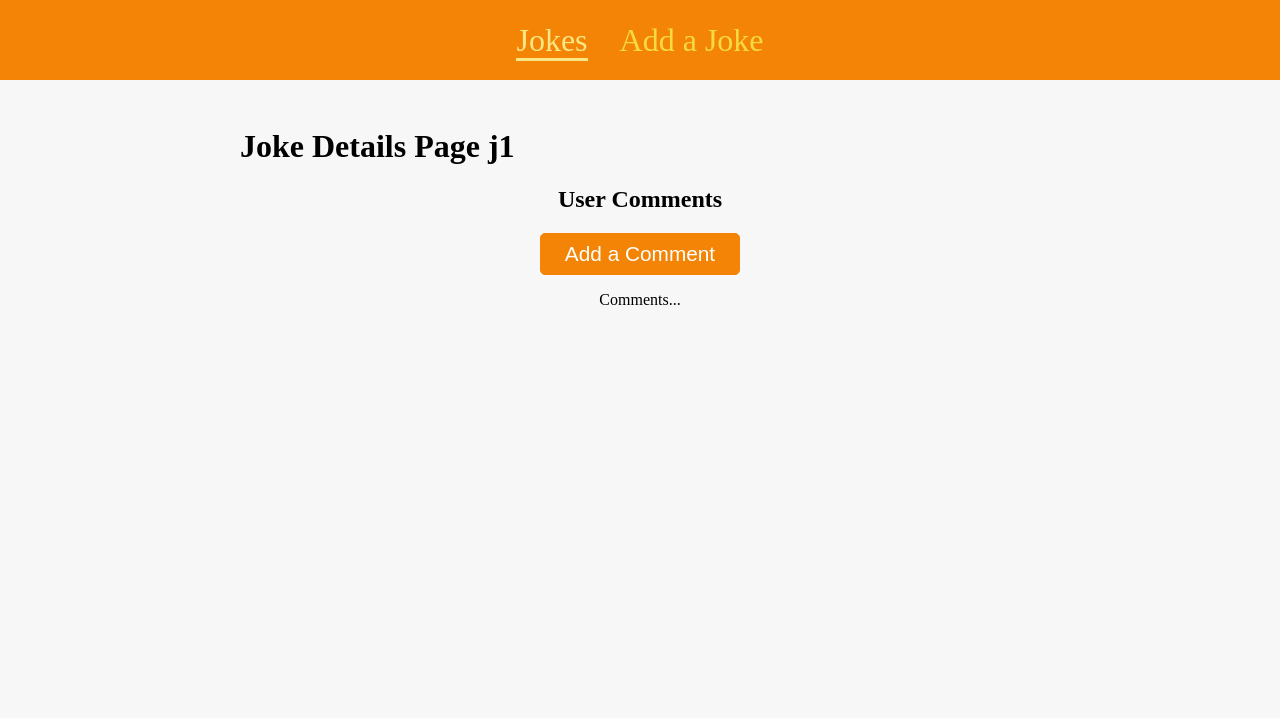
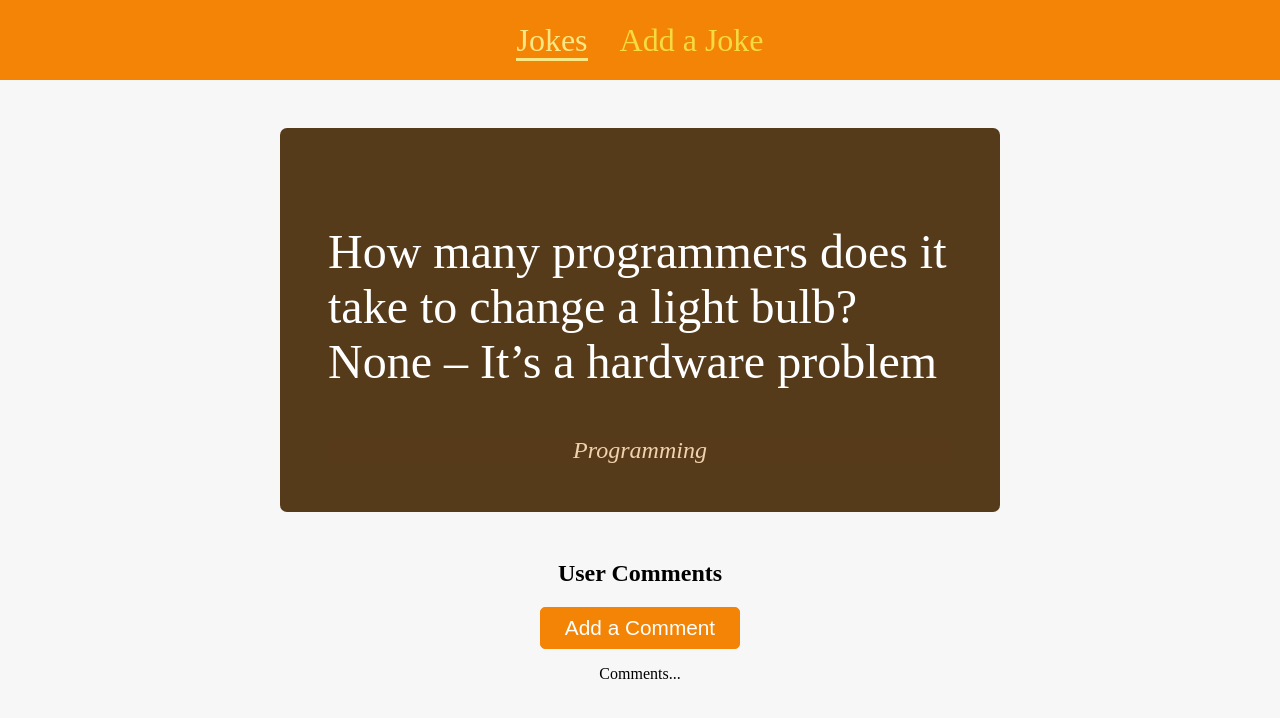
Before and after one commit to U-Ra-All/react-course-react-router-jokes, a React (Create React App) app: page /jokes/j1/comments in a window 1280 px wide. Shown: the top 718 px of the page. Built offline with nearby package versions, Linux system fonts and the light colour scheme; a web font is replaced by a local one.

Commit message:
16-Отображение Данных в JokeDetails

```diff
--- a/src/components/jokes/JokeItem.js
+++ b/src/components/jokes/JokeItem.js
@@ -1,3 +1,4 @@
+import { Link } from 'react-router-dom';
 import styles from './JokeItem.module.css';
 
 const JokeItem = (props) => {
@@ -9,7 +10,9 @@
         </blockquote>
         <figcaption>{props.topic}</figcaption>
       </figure>
-      <a className='btn'>Expand</a>
+      <Link className='btn' to={`/jokes/${props.id}`}>
+        Expand
+      </Link>
     </li>
   );
 };
--- a/src/pages/JokeDetails.js
+++ b/src/pages/JokeDetails.js
@@ -1,12 +1,29 @@
 import { Fragment } from 'react';
 import { useParams, Route } from 'react-router-dom';
 import Comments from '../components/comments/Comments';
+import HighlightedJoke from '../components/jokes/HighlightedJoke';
+
+const DUMMY_JOKES = [
+  {
+    id: 'j1',
+    topic: 'Programming',
+    text: `How many programmers does it take to change a light bulb?
+    None – It’s a hardware problem`,
+  },
+  {
+    id: 'j2',
+    topic: 'General',
+    text: `How many bones are in the human hand?
+    A handful of them.`,
+  },
+];
 
 const JokeDetails = () => {
   const params = useParams();
+  const joke = DUMMY_JOKES.find((joke) => joke.id === params.jokeId);
   return (
     <Fragment>
-      <h1>Joke Details Page {params.jokeId}</h1>
+      <HighlightedJoke text={joke.text} topic={joke.topic} />
       <Route path='/jokes/:jokeId/comments'>
         <Comments />
       </Route>
```
Also changed, not shown: 1 other file (tests, documents, lock files or other folders).
